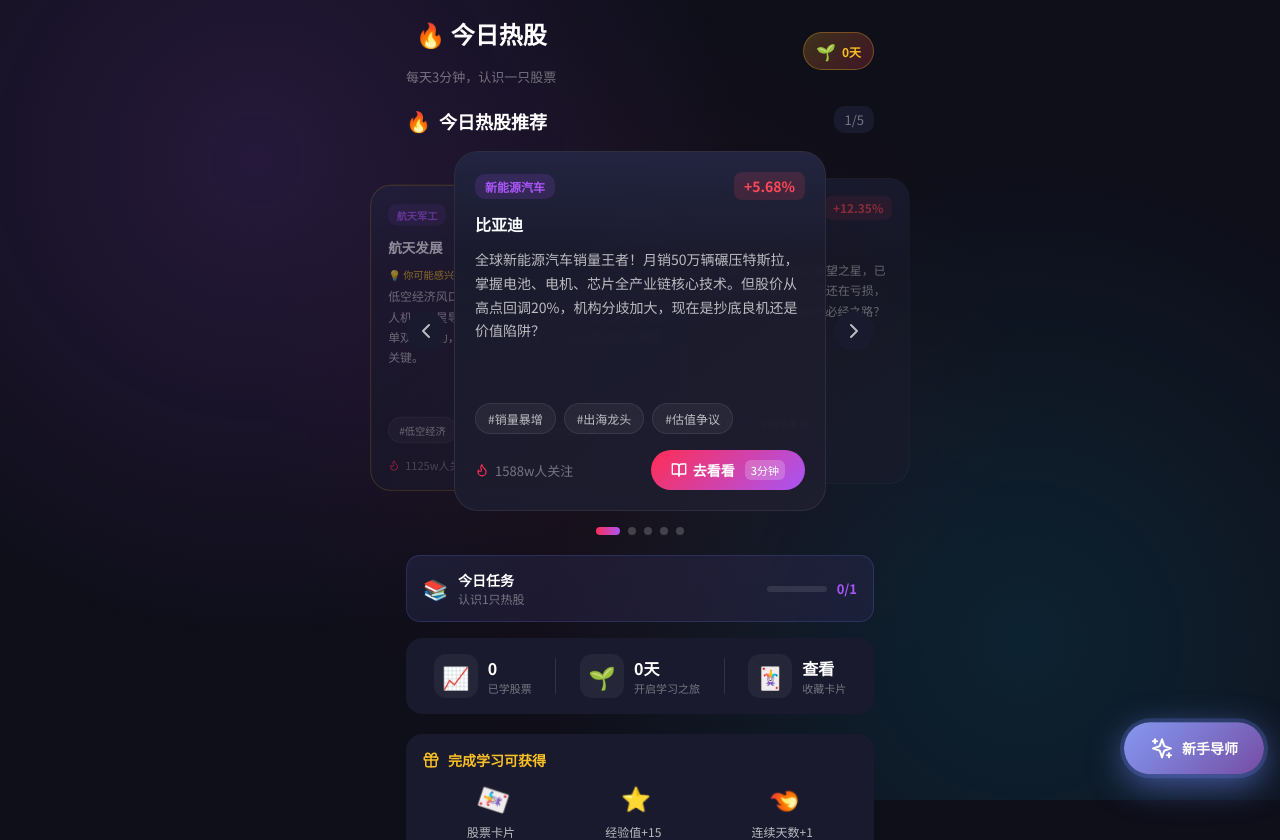
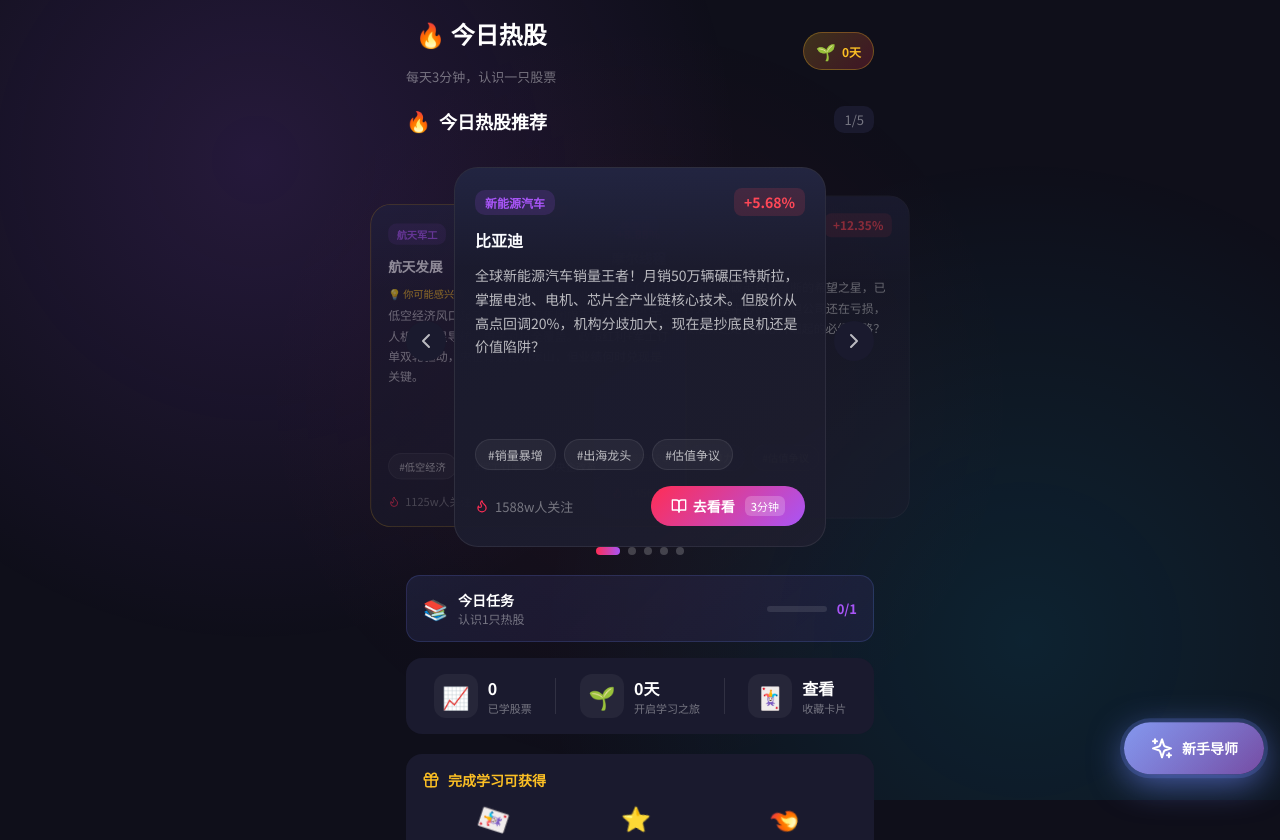
Before and after one commit to hyxsufe-bit/daily-stock, a React (Vite) app in the folder client/: page / in a window 1280 px wide. Shown: the top 840 px of the page. Built offline with nearby package versions, Linux system fonts and the light colour scheme.

Commit message:
fix: recommend badge display overflow

```diff
--- a/client/src/pages/Home.css
+++ b/client/src/pages/Home.css
@@ -259,9 +259,11 @@
 
 .card-stack {
   flex: 1;
-  height: 360px;
+  height: 380px;
   position: relative;
   perspective: 1000px;
+  overflow: visible;
+  padding-top: 16px;
 }
 
 /* 3D卡片效果 */
@@ -315,25 +317,30 @@
   pointer-events: none;
 }
 
-/* 猜你喜欢标记 - 放在左上角避免和涨跌幅重叠 */
+/* 猜你喜欢标记 */
 .recommend-badge {
   position: absolute;
-  top: -10px;
+  top: -12px;
   left: 50%;
   transform: translateX(-50%);
-  font-size: 11px;
+  font-size: 12px;
   font-weight: 600;
   color: white;
   background: linear-gradient(135deg, #f59e0b, #d97706);
-  padding: 4px 12px;
-  border-radius: 12px;
-  z-index: 10;
+  padding: 5px 14px;
+  border-radius: 14px;
+  z-index: 20;
   white-space: nowrap;
+  box-shadow: 0 4px 12px rgba(245, 158, 11, 0.4);
 }
 
 .stock-card-3d.recommend .card-inner {
   border-color: rgba(251, 191, 36, 0.4);
-  margin-top: 8px;
+  margin-top: 10px;
+}
+
+.stock-card-3d.recommend {
+  overflow: visible;
 }
 
 .recommend-reason {
```
